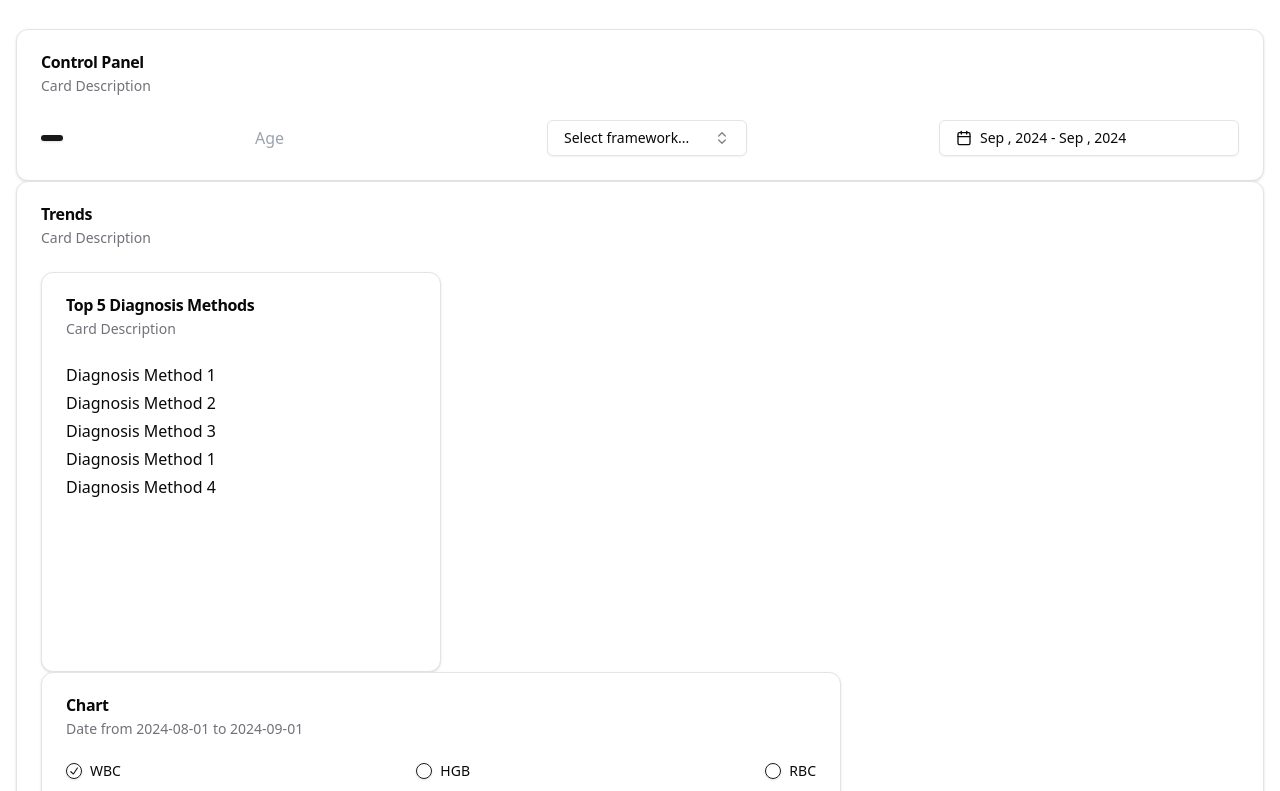
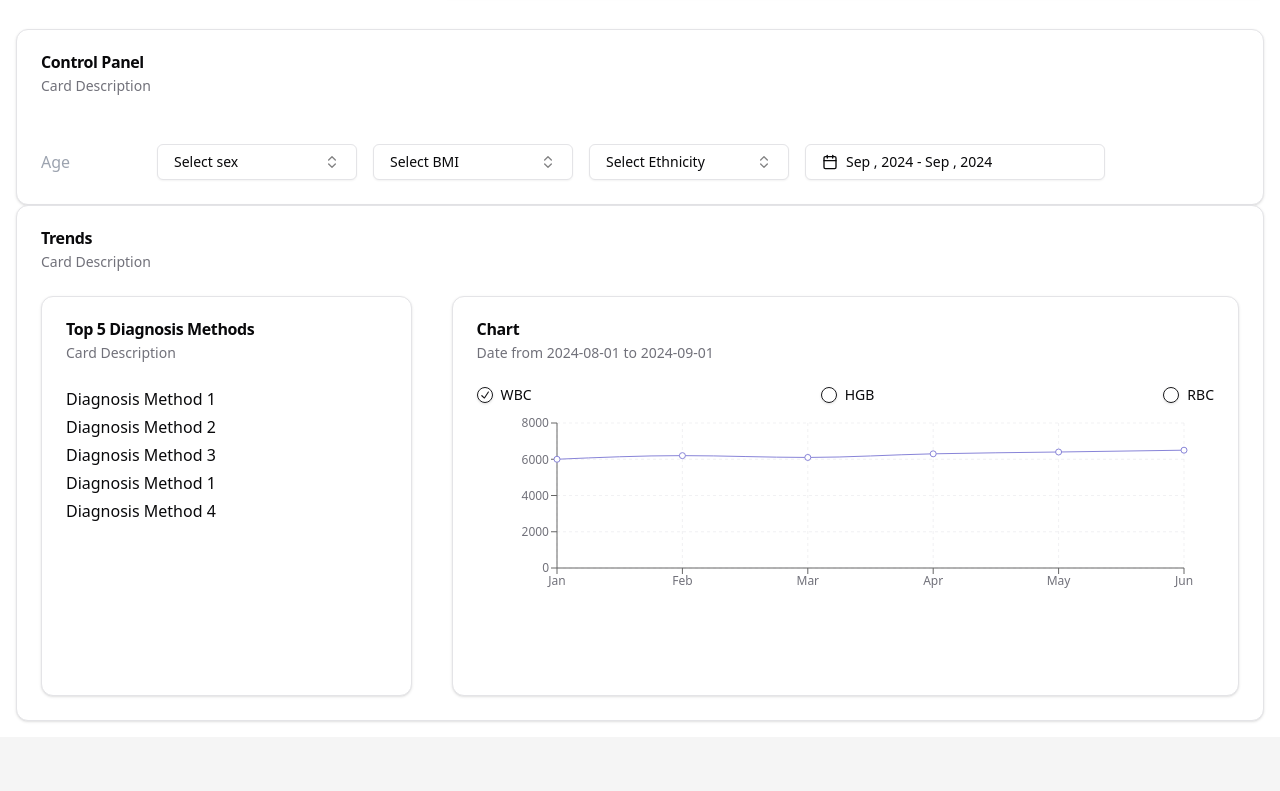
Before and after one commit to Steve23Joe/Blood-Count-fe, a React (Vite) app: page / in a window 1280 px wide. Shown: the part 929-1720 px from the top of the page. After the commit the page ends 1666 px from the top, so only its background shows below. Built offline with nearby package versions, Linux system fonts and the light colour scheme.

Commit message:
third commit

```diff
--- a/src/components/ControlAndDisplay.tsx
+++ b/src/components/ControlAndDisplay.tsx
@@ -31,38 +31,65 @@ import {
   PopoverContent,
   PopoverTrigger,
 } from "@/components/ui/popover"
+import { Close } from '@radix-ui/react-dialog';
 
 
-
-
-const frameworks = [
+const BMIs = [
     {
-      value: "next.js",
-      label: "Next.js",
+      value: "Underweight(<18)",
+      label: "Underweight(<18)",
     },
     {
-      value: "sveltekit",
-      label: "SvelteKit",
+      value: "Normal(18-24.9)",
+      label: "Normal(18-24.9)",
     },
     {
-      value: "nuxt.js",
-      label: "Nuxt.js",
+      value: "Overweight(25-29.9)",
+      label: "Overweight(25-29.9)",
     },
     {
-      value: "remix",
-      label: "Remix",
+      value: "Obesity(>30)",
+      label: "Obesity(>30)",
+    },
+
+  ]
+
+  const Ethnicitys = [
+
+    {
+        value: "White British",
+        label: "White British",
     },
     {
-      value: "astro",
-      label: "Astro",
+        value: "Other White Background",
+        label: "Other White Background",
+    },
+    {
+        value: "Black Caribbean",
+        label: "Black Caribbean",
+    },
+    {
+        value: "Other Asian Background",
+        label: "Other Asian Background",
     },
   ]
-  const chartConfig11 = {
-    desktop: {
-      label: "Desktop",
-      color: "hsl(var(--chart-1))",
+
+const sexs = [
+    {
+      value: "male",
+      label: "Male",
     },
-  } satisfies ChartConfig
+    {
+      value: "female",
+      label: "Female",
+    },
+    {
+      value: "other",
+      label: "Other",
+    },
+
+  ]
+
 
   const chartConfig = {
     desktop: {
@@ -86,31 +113,53 @@ const initialDummyData = [
 
 const ControlAndDisplay: React.FC = () => {
 
+
+
+
+
     const [date, setDate] = React.useState<DateRange | undefined>({
 
         from: new Date(),
         to: addDays(new Date(), 20),
       })
 
+      const [age, setAge] = useState("");
+      const handleAgeChange = (e: { target: { value: any; }; }) => {
+        let agevalue = e.target.value;
+        if (agevalue < 0) {
+          agevalue = 0;
+        } else if (agevalue > 120) {
+          agevalue = 120;
+        }
+
+        setAge(agevalue);
+    };
 
 
-    const [open, setOpen] = React.useState(false)
-    const [value, setValue] = React.useState("")
+    const [sexopen, setsexOpen] = React.useState(false)
+    const [sexvalue, setsexValue] = React.useState("")
+
+    const [BMIopen, setBMIOpen] = React.useState(false)
+    const [BMIvalue, setBMIValue] = React.useState("")
+
+    const [Ethnicityopen, setEthnicityOpen] = React.useState(false)
+    const [Ethnicityvalue, setEthnicityValue] = React.useState("")
+
     const [selectedFilters, setSelectedFilters] = useState<string[]>([]);
     const [selectedMetric, setSelectedMetric] = useState('WBC');
-    const [sex] = useState('');
+    //const [sex] = useState('');
     const [filteredData, setFilteredData] = useState(initialDummyData);
 
-    const handleFilterApply = () => {
-        const newFilter = `Sex: ${sex}`;
-        if (!selectedFilters.includes(newFilter) && sex) {
-            setSelectedFilters((prev) => [...prev, newFilter]);
-        }
+    // const handleFilterApply = () => {
+    //     const newFilter = `Sex: ${sex}`;
+    //     if (!selectedFilters.includes(newFilter) && sex) {
+    //         setSelectedFilters((prev) => [...prev, newFilter]);
+    //     }
 
-        // Apply filtering based on the selected sex
-        const newFilteredData = initialDummyData.filter((item) => !sex || item.sex === sex);
-        setFilteredData(newFilteredData);
-    };
+    //     // Apply filtering based on the selected sex
+    //     const newFilteredData = initialDummyData.filter((item) => !sex || item.sex === sex);
+    //     setFilteredData(newFilteredData);
+    // };
 
     const handleChipDelete = (chipToDelete: string) => {
         setSelectedFilters((chips) => chips.filter((chip) => chip !== chipToDelete));
@@ -139,52 +188,87 @@ const ControlAndDisplay: React.FC = () => {
                     <CardTitle>Control Panel</CardTitle>
                     <CardDescription>Card Description</CardDescription>
                 </CardHeader>
-                <CardContent style={{ display: 'flex', justifyContent: 'space-between', alignItems: 'center', flexWrap: 'wrap' }}>
+                <CardContent className="flex space-x-2">
+                {sexvalue && (
+                    <Badge variant="outline" className="flex items-center w-[100px]">
+                    {sexs.find((sex) => sex.value === sexvalue)?.label}
+                    {/* <Close
+                        className="ml-2 h-4 w-4 cursor-pointer"
+                        onClick={() => setValue("")}
+                    /> */}
+                    </Badge>
+                )}
+                {BMIvalue && (
+                    <Badge variant="outline" className="flex items-center w-[150px]">
+                    {BMIs.find((bmi) => bmi.value === BMIvalue)?.label}
+                    {/* <Close
+                        className="ml-2 h-4 w-4 cursor-pointer"
+                        onClick={() => setValue("")}
+                    /> */}
+                    </Badge>
+                )}
+                {Ethnicityvalue && (
+                    <Badge variant="outline" className="flex items-center w-[150px]">
+                    {Ethnicitys.find((Ethnicity) => Ethnicity.value === Ethnicityvalue)?.label}
+                    {/* <Close
+                        className="ml-2 h-4 w-4 cursor-pointer"
+                        onClick={() => setValue("")}
+                    /> */}
+                    </Badge>
+                )}
+                </CardContent>
 
-                <Badge />
+
+
+                <CardContent className="flex space-x-4">
 
                     {/**Age */}
                     <input
                         className='w-[100px]'
                         type="number"
                         placeholder="Age"
+                        min={0}
+                        max={120}
+                        value={age}
+                        onChange={handleAgeChange}
                         />
+
                     {/**Select Sex */}
-                    <Popover open={open} onOpenChange={setOpen}>
+                    <Popover open={sexopen} onOpenChange={setsexOpen}>
                         <PopoverTrigger asChild>
                             <Button
                             variant="outline"
                             role="combobox"
-                            aria-expanded={open}
+                            aria-expanded={sexopen}
                             className="w-[200px] justify-between"
                             >
-                            {value
-                                ? frameworks.find((framework) => framework.value === value)?.label
-                                : "Select framework..."}
+                            {sexvalue
+                                ? sexs.find((sex) => sex.value === sexvalue)?.label
+                                : "Select sex"}
                             <ChevronsUpDown className="ml-2 h-4 w-4 shrink-0 opacity-50" />
                             </Button>
                         </PopoverTrigger>
                         <PopoverContent className="w-[200px] p-0">
                             <Command>
                             <CommandList>
-                                <CommandEmpty>No framework found.</CommandEmpty>
+                                <CommandEmpty>No sex found.</CommandEmpty>
                                 <CommandGroup>
-                                {frameworks.map((framework) => (
+                                {sexs.map((sex) => (
                                     <CommandItem
-                                    key={framework.value}
-                                    value={framework.value}
+                                    key={sex.value}
+                                    value={sex.value}
                                     onSelect={(currentValue) => {
-                                        setValue(currentValue === value ? "" : currentValue)
-                                        setOpen(false)
+                                        setsexValue(currentValue === sexvalue ? "" : currentValue)
+                                        setsexOpen(false)
                                     }}
                                     >
                                     <Check
                                         className={cn(
                                         "mr-2 h-4 w-4",
-                                        value === framework.value ? "opacity-100" : "opacity-0"
+                                        sexvalue === sex.value ? "opacity-100" : "opacity-0"
                                         )}
                                     />
-                                    {framework.label}
+                                    {sex.label}
                                     </CommandItem>
                                 ))}
                                 </CommandGroup>
@@ -193,42 +277,42 @@ const ControlAndDisplay: React.FC = () => {
                         </PopoverContent>
                     </Popover>
 
-                    {/* <Popover open={open} onOpenChange={setOpen}>
+                    {/**Select BMI */}
+                    <Popover open={BMIopen} onOpenChange={setBMIOpen}>
                         <PopoverTrigger asChild>
                             <Button
                             variant="outline"
                             role="combobox"
-                            aria-expanded={open}
+                            aria-expanded={BMIopen}
                             className="w-[200px] justify-between"
                             >
-                            {value
-                                ? frameworks.find((framework) => framework.value === value)?.label
-                                : "Select framework..."}
+                            {BMIvalue
+                                ? BMIs.find((bmi) => bmi.value === BMIvalue)?.label
+                                : "Select BMI"}
                             <ChevronsUpDown className="ml-2 h-4 w-4 shrink-0 opacity-50" />
                             </Button>
                         </PopoverTrigger>
                         <PopoverContent className="w-[200px] p-0">
                             <Command>
-                            <CommandInput placeholder="Search framework..." />
                             <CommandList>
-                                <CommandEmpty>No framework found.</CommandEmpty>
+                                <CommandEmpty>No sex found.</CommandEmpty>
                                 <CommandGroup>
-                                {frameworks.map((framework) => (
+                                {BMIs.map((bmi) => (
                                     <CommandItem
-                                    key={framework.value}
-                                    value={framework.value}
+                                    key={bmi.value}
+                                    value={bmi.value}
                                     onSelect={(currentValue) => {
-                                        setValue(currentValue === value ? "" : currentValue)
-                                        setOpen(false)
+                                        setBMIValue(currentValue === BMIvalue ? "" : currentValue)
+                                        setBMIOpen(false)
                                     }}
                                     >
                                     <Check
                                         className={cn(
                                         "mr-2 h-4 w-4",
-                                        value === framework.value ? "opacity-100" : "opacity-0"
+                                        BMIvalue === bmi.value ? "opacity-100" : "opacity-0"
                                         )}
                                     />
-                                    {framework.label}
+                                    {bmi.label}
                                     </CommandItem>
                                 ))}
                                 </CommandGroup>
@@ -236,52 +320,50 @@ const ControlAndDisplay: React.FC = () => {
                             </Command>
                         </PopoverContent>
                     </Popover>
-                    <Popover open={open} onOpenChange={setOpen}>
+
+                    {/**Select Ethnicitys */}
+                    <Popover open={Ethnicityopen} onOpenChange={setEthnicityOpen}>
                         <PopoverTrigger asChild>
                             <Button
                             variant="outline"
                             role="combobox"
-                            aria-expanded={open}
+                            aria-expanded={Ethnicityopen}
                             className="w-[200px] justify-between"
                             >
-                            {value
-                                ? frameworks.find((framework) => framework.value === value)?.label
-                                : "Select framework..."}
+                            {Ethnicityvalue
+                                ? Ethnicitys.find((Ethnicity) => Ethnicity.value === Ethnicityvalue)?.label
+                                : "Select Ethnicity"}
                             <ChevronsUpDown className="ml-2 h-4 w-4 shrink-0 opacity-50" />
                             </Button>
                         </PopoverTrigger>
                         <PopoverContent className="w-[200px] p-0">
                             <Command>
-                            <CommandInput placeholder="Search framework..." />
                             <CommandList>
-                                <CommandEmpty>No framework found.</CommandEmpty>
+                                <CommandEmpty>No sex found.</CommandEmpty>
                                 <CommandGroup>
-                                {frameworks.map((framework) => (
+                                {Ethnicitys.map((Ethnicity) => (
                                     <CommandItem
-                                    key={framework.value}
-                                    value={framework.value}
+                                    key={Ethnicity.value}
+                                    value={Ethnicity.value}
                                     onSelect={(currentValue) => {
-                                        setValue(currentValue === value ? "" : currentValue)
-                                        setOpen(false)
+                                        setEthnicityValue(currentValue === Ethnicityvalue ? "" : currentValue)
+                                        setEthnicityOpen(false)
                                     }}
                                     >
                                     <Check
                                         className={cn(
                                         "mr-2 h-4 w-4",
-                                        value === framework.value ? "opacity-100" : "opacity-0"
+                                        Ethnicityvalue === Ethnicity.value ? "opacity-100" : "opacity-0"
                                         )}
                                     />
-                                    {framework.label}
+                                    {Ethnicity.label}
                                     </CommandItem>
                                 ))}
                                 </CommandGroup>
                             </CommandList>
                             </Command>
                         </PopoverContent>
-                    </Popover> */}
-
-
-                    {/* *Calendar */}
+                    </Popover>
 
                     {/**Calendar */}
 
@@ -337,7 +419,7 @@ const ControlAndDisplay: React.FC = () => {
                     <CardTitle >Trends</CardTitle>
                     <CardDescription>Card Description</CardDescription>
                 </CardHeader>
-                <CardContent style={{ display: 'flex', justifyContent: 'space-between', alignItems: 'center', flexWrap: 'wrap' }}>
+                <CardContent className="flex space-x-10">
                     {/* Left Side: Top 5 Diagnosis Methods */}
                     <Card className="w-[400px] h-[400px]">
                         <CardHeader>
@@ -355,7 +437,7 @@ const ControlAndDisplay: React.FC = () => {
                         </CardContent>
                     </Card>
                     {/*  Chart */}
-                    <Card className="w-[800px] h-[400px]">
+                    <Card className="w-[850px] h-[400px]">
                         <CardHeader>
                             <CardTitle>Chart</CardTitle>
                             <CardDescription>Date from 2024-08-01 to 2024-09-01</CardDescription>
```
